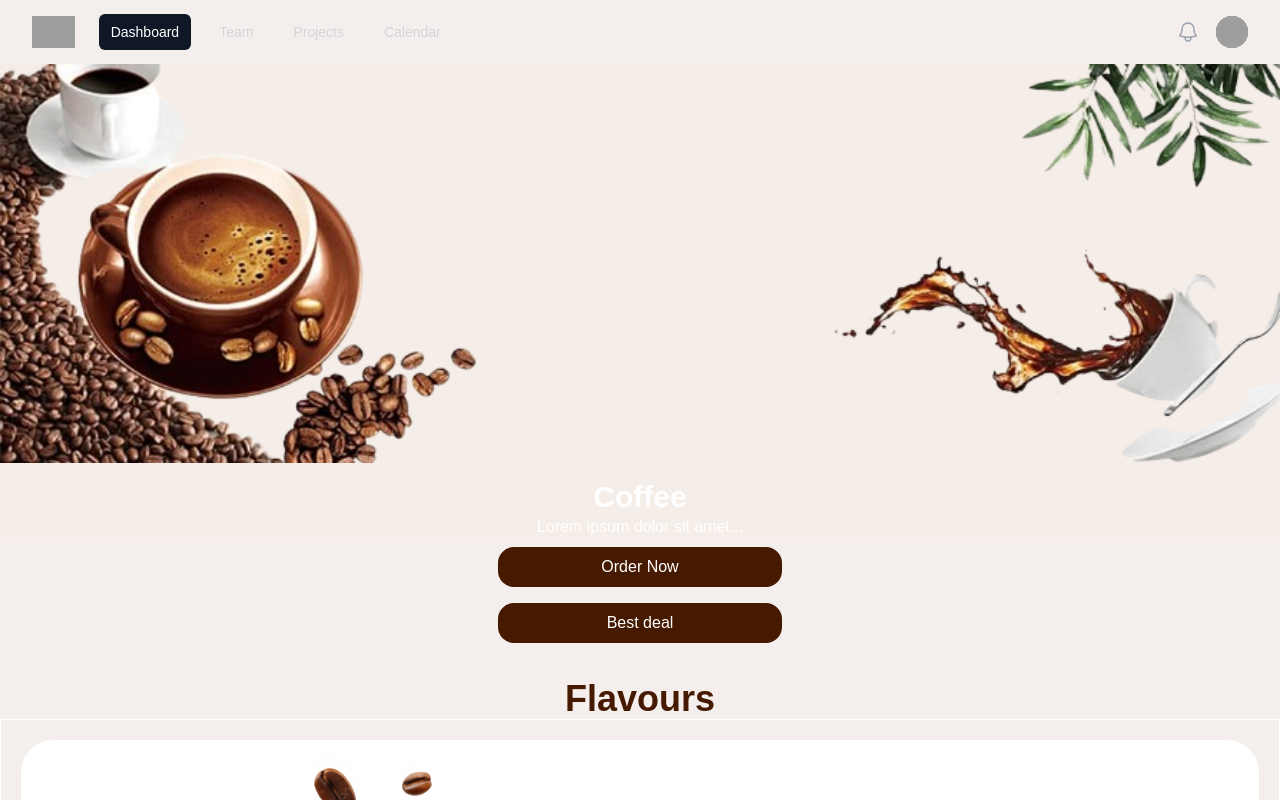
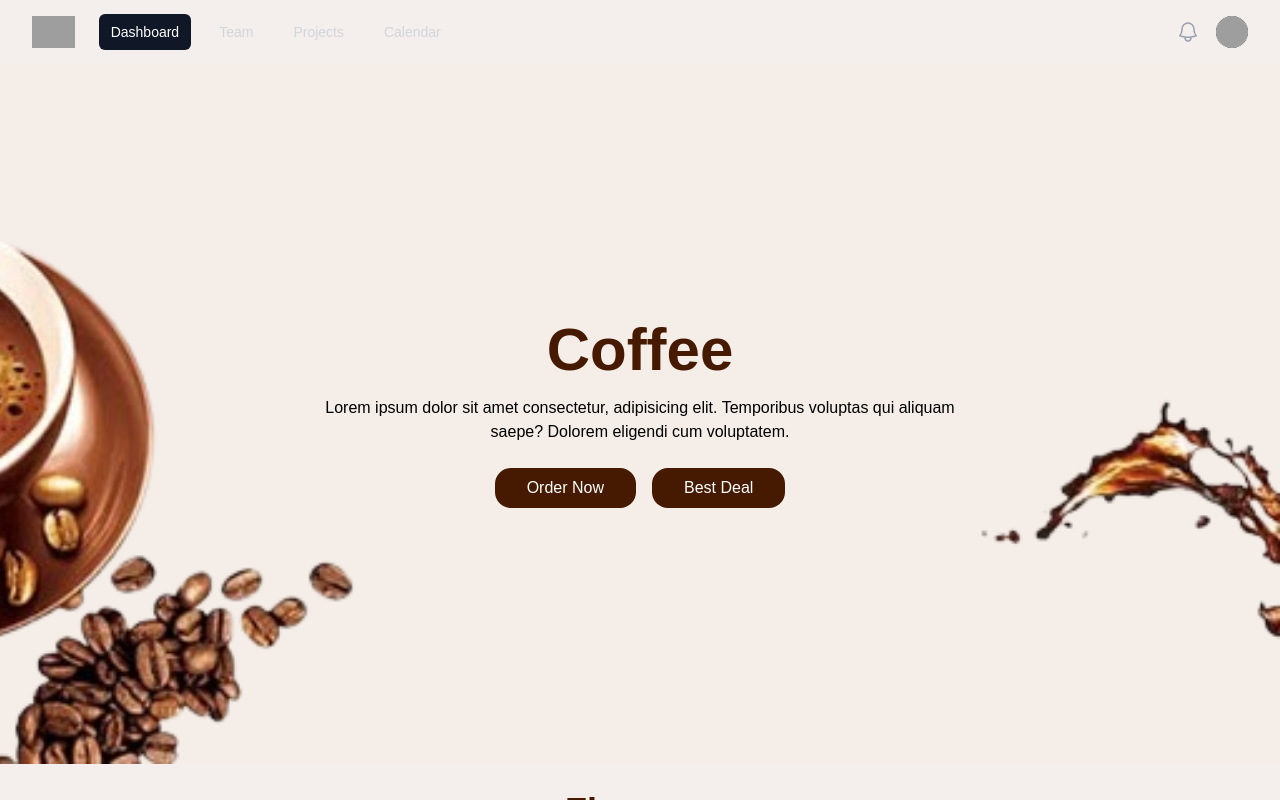
Before and after one commit to preetivithal2/CoFFee.., a Next.js app: page / in a window 1280 px wide. Shown: the top 800 px of the page. Built offline with nearby package versions, Linux system fonts and the light colour scheme; grey boxes are pictures that could not be loaded.

Commit message:
correct coffee banner

```diff
--- a/app/_components/Banner.tsx
+++ b/app/_components/Banner.tsx
@@ -17,18 +17,46 @@ function Banner() {
                 </div>
             </div>*/}
 
+<section className="w-full bg-[#f5ede7] flex flex-col items-center justify-center relative">
+  {/* Coffee Image */}
+  <img
+    src="/Coffee.png"
+    alt="coffee"
+    className="w-full object-cover h-[500px] md:h-[600px] lg:h-[700px]"
+  />
 
-            <section className="w-full bg-[#f5ede7] flex flex-col items-center">
+  {/* Text Content */}
+  <div className="absolute inset-0 flex flex-col items-center justify-center text-center px-5">
+    <h1 className="text-[#461901] font-bold text-4xl md:text-6xl mb-4">Coffee</h1>
+    <p className="text-black max-w-2xl text-sm md:text-base">
+      Lorem ipsum dolor sit amet consectetur, adipisicing elit. Temporibus voluptas qui aliquam saepe? Dolorem eligendi cum voluptatem.
+    </p>
+
+    {/* Buttons */}
+    <div className="flex flex-col md:flex-row gap-4 mt-6">
+      <button className="bg-[#461901] text-white rounded-2xl px-8 py-2 hover:bg-[#5c2402] transition">
+        Order Now
+      </button>
+      <button className="bg-[#461901] text-white rounded-2xl px-8 py-2 hover:bg-[#5c2402] transition">
+        Best Deal
+      </button>
+    </div>
+  </div>
+</section>
+
+            {/* <section className="w-full bg-[#f5ede7] flex flex-col items-center">
                 <img src="/Coffee.png" alt="coffee" className="w-full object-cover" />
-                <h2 className="text-3xl font-bold text-brown-800 mt-4">Coffee</h2>
-                <p className="text-center max-w-2xl">Lorem ipsum dolor sit amet...</p>
+                <div className='flex items-center justify-center flex-col relative w-100 sm:not-[relative]:'>
+                    <h1 className='text-[#461901] font-bold text-6xl absolute bottom-[300px]'>CoFFee</h1>
+                    <p className='text-black flex text-center items-center justify-content-center mx-5 absolute bottom-[220px]'>Lorem ipsum dolor sit amet consectetur, adipisicing elit. temporibus voluptas qui aliquam saepe? Dolorem eligendi cum voluptatem.</p>
+                </div>
             </section>
 
 
-            <div className='flex flex-col w-[300px] '>
-                <button className='bg-[#461901] color-white rounded-2xl px-6 py-2 m-2 '>Order Now</button>
-                <button className='bg-[#461901] color-white rounded-2xl px-6 py-2 m-2'>Best deal</button>
-            </div>
+            <div className='flex flex-col w-[300px] relative '>
+                <button className='bg-[#461901] color-white rounded-2xl px-[100px] py-2 m-2 absolute bottom-[150px]'>Order Now</button>
+                <button className='bg-[#461901] color-white rounded-2xl px-[103px] py-2 m-2 absolute bottom-[100px]'>Best deal</button>
+            </div> */}
         </div>
     )
 
```
